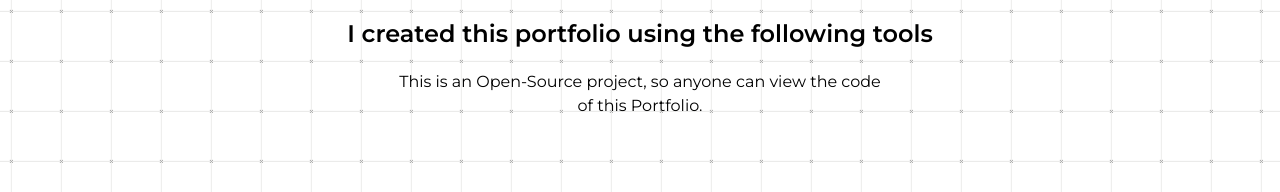
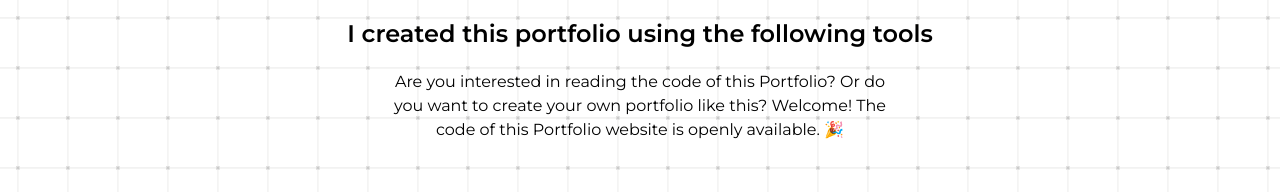
Before and after one commit to TheShiveshNetwork/next_portfolio, a Next.js app: page / in a window 1280 px wide. Shown: the part 1050-1242 px from the top of the page. Built offline with nearby package versions, Linux system fonts and the light colour scheme; no server answers; the database is empty; a web font is replaced by a local one.

Commit message:
Changed the Get Code for Portfolio text

```diff
--- a/app/(root)/page.tsx
+++ b/app/(root)/page.tsx
@@ -79,7 +79,10 @@ export default function Home() {
       <section className='px-10 lg:px-64 flex flex-col items-center justify-center'>
         <h1 className='text-2xl text-center font-semibold'>I created this portfolio using the following tools</h1>
 
-        <p className='max-w-[500px] text-center font-light mt-5'>This is an Open-Source project, so anyone can view the code of this Portfolio.</p>
+        <p className='max-w-[500px] text-center font-light mt-5'>
+          Are you interested in reading the code of this Portfolio? Or do you want to create your own portfolio like this?
+          Welcome! The code of this Portfolio website is openly available. 🎉
+        </p>
 
         <div className='flex items-center justify-center gap-5 sm:gap-10 my-20 flex-row'>
           {toolsUsed.map((tool) => (
```
